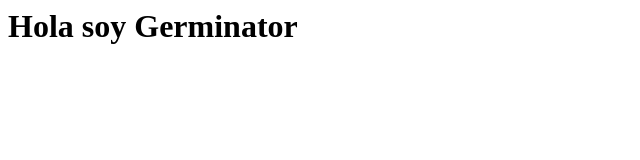
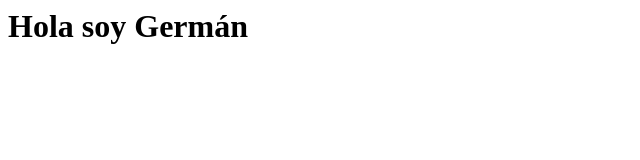
Before and after one commit to greyesma/negroreyes.github.io, a plain HTML site: page index.html in a window 1280 px wide. Shown: the whole page, without its empty margins (0-640 px from the left). Drawn offline with Linux system fonts and the light colour scheme.

Commit message:
Update index.html

```diff
--- a/index.html
+++ b/index.html
@@ -1 +1 @@
-<h1>Hola soy Germinator</h1>
+<h1>Hola soy Germán</h1>
```
